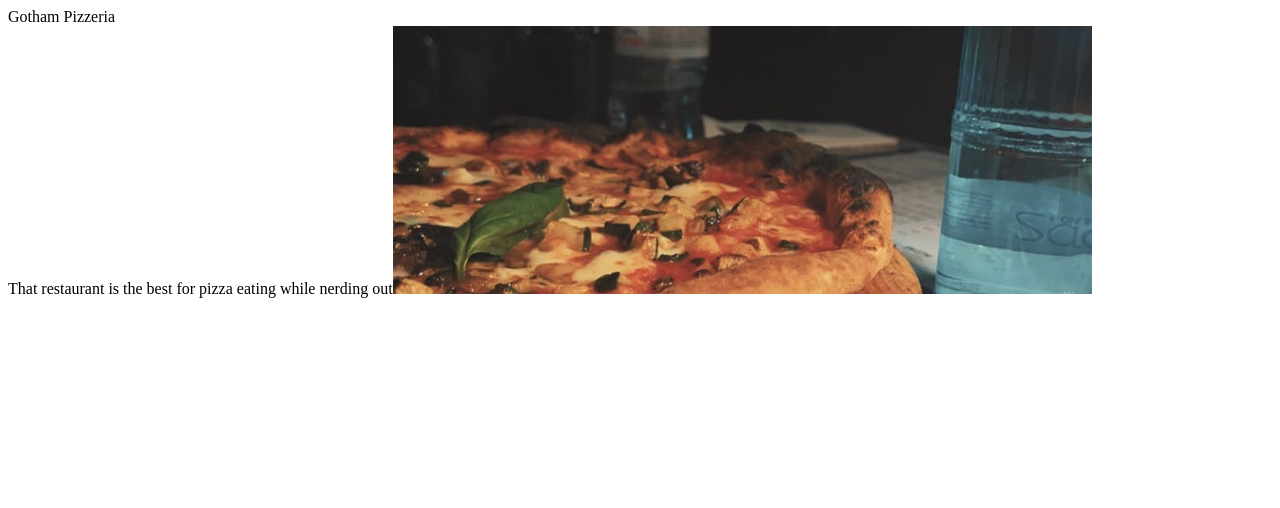
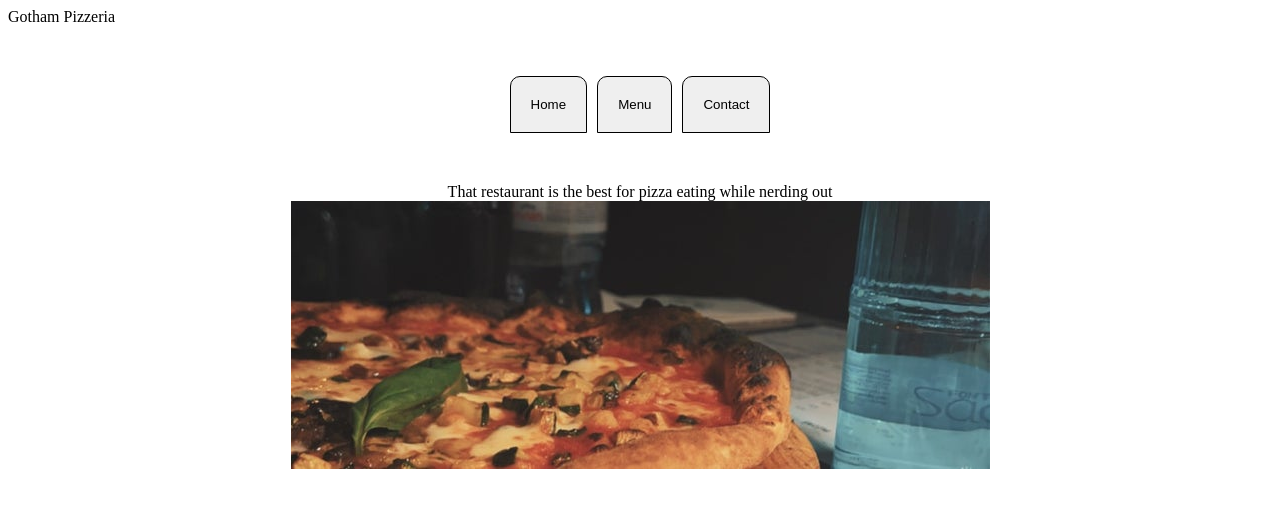
Before and after one commit to Vikms95/js-top-restaurant-page, a website built with webpack: page dist/index.html in a window 1280 px wide. Built offline with nearby package versions, Linux system fonts and the light colour scheme.

Commit message:
Add buttons via appendButtonMenu module

```diff
--- /dev/null
+++ b/src/appendButtonMenu.js
@@ -0,0 +1,23 @@
+function appendButtonMenu(){
+    const tabsDiv = document.createElement('div');
+    const tabHome = document.createElement('button');
+    const tabMenu = document.createElement('button');
+    const tabContact = document.createElement('button');
+
+    tabHome.textContent = 'Home';
+    tabMenu.textContent = 'Menu';
+    tabContact.textContent = 'Contact';
+
+    tabsDiv.classList.add('tab-menu');
+    tabHome.classList.add('tab-menu-button');
+    tabMenu.classList.add('tab-menu-button');
+    tabContact.classList.add('tab-menu-button');
+
+    tabsDiv.appendChild(tabHome);
+    tabsDiv.appendChild(tabMenu);
+    tabsDiv.appendChild(tabContact);
+
+    return tabsDiv;
+}
+
+export default appendButtonMenu;
--- /dev/null
+++ b/src/appendHeader.js
@@ -0,0 +1,15 @@
+function appendHeader(){
+
+    const element = document.createElement('div');
+    element.classList.add('header');
+    element.textContent = 'That restaurant is the best for pizza eating while nerding out';
+
+    const myImage = new Image();
+    myImage.src = '../images/header.jpg';
+    element.appendChild(myImage);
+
+
+    return element;
+}
+
+export default appendHeader;
--- a/src/component.js
+++ /dev/null
@@ -1,10 +0,0 @@
-function component(){
-    const element = document.createElement('div');
-    const myImage = new Image();
-    myImage.src = '../images/header.jpg';
-    element.textContent = 'That restaurant is the best for pizza eating while nerding out';
-    element.appendChild(myImage);
-    return element;
-}
-
-export default component;
--- a/src/index.js
+++ b/src/index.js
@@ -1,8 +1,6 @@
-import component from "./component";
+import appendHeader from "./appendHeader";
+import appendButtonMenu from "./appendButtonMenu";
 
 const divReference = document.getElementById('content');
-divReference.appendChild(component());
-
-/* <img src="../images/header.jpg" alt="general-restaurant"">
-<div>This restaurant is the best for pizza eating while nerding out</div>
-<script src="main.js"></script> */
+divReference.appendChild(appendButtonMenu());
+divReference.appendChild(appendHeader());
--- a/webpack.config.js
+++ b/webpack.config.js
@@ -6,4 +6,5 @@ module.exports = {
     filename: 'main.js',
     path: path.resolve(__dirname, 'dist'),
   },
+  devtool:'inline-source-map'
 };
```
Also changed, not shown: dist/index.html, dist/main.js, dist/style.css (added).
